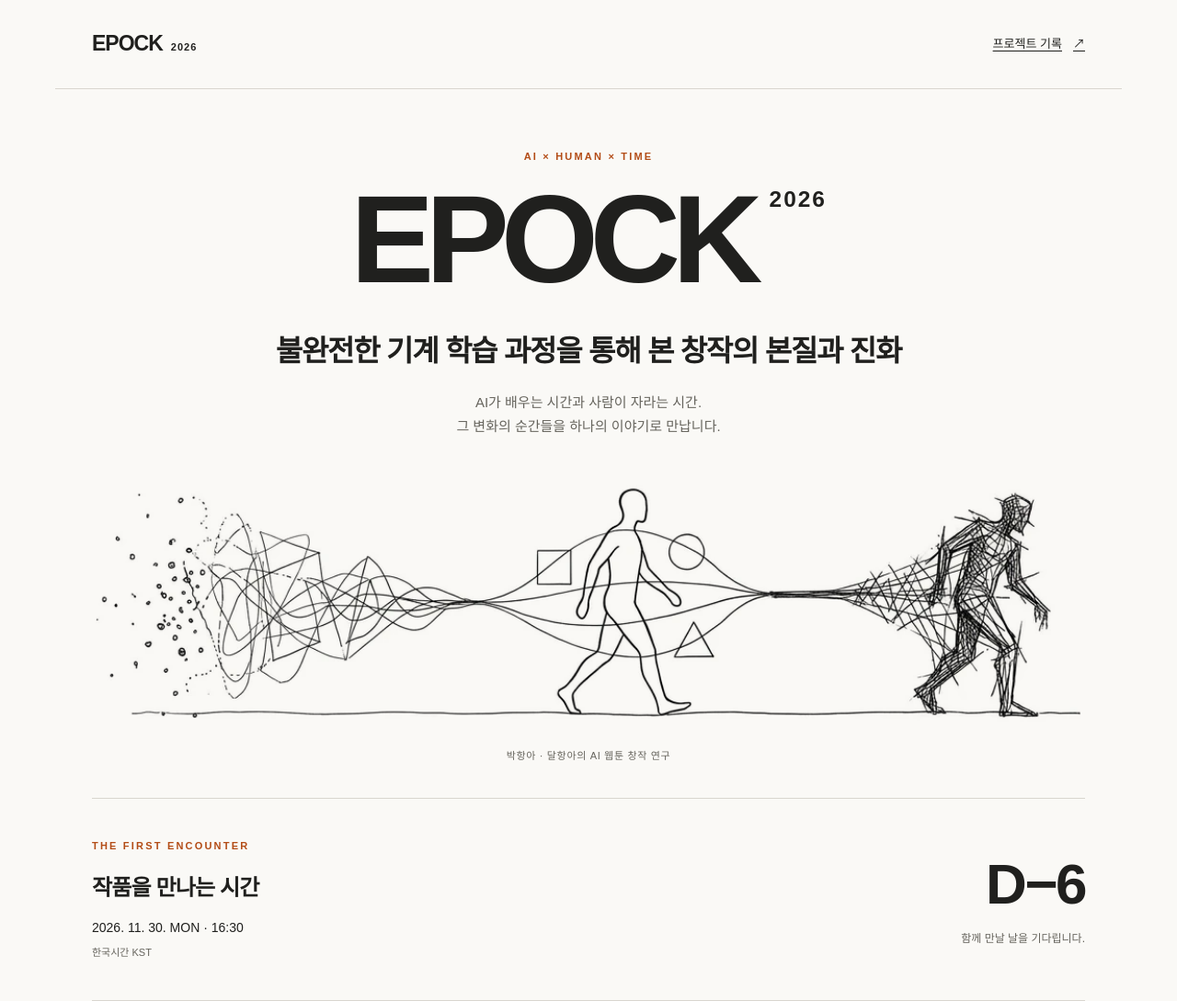
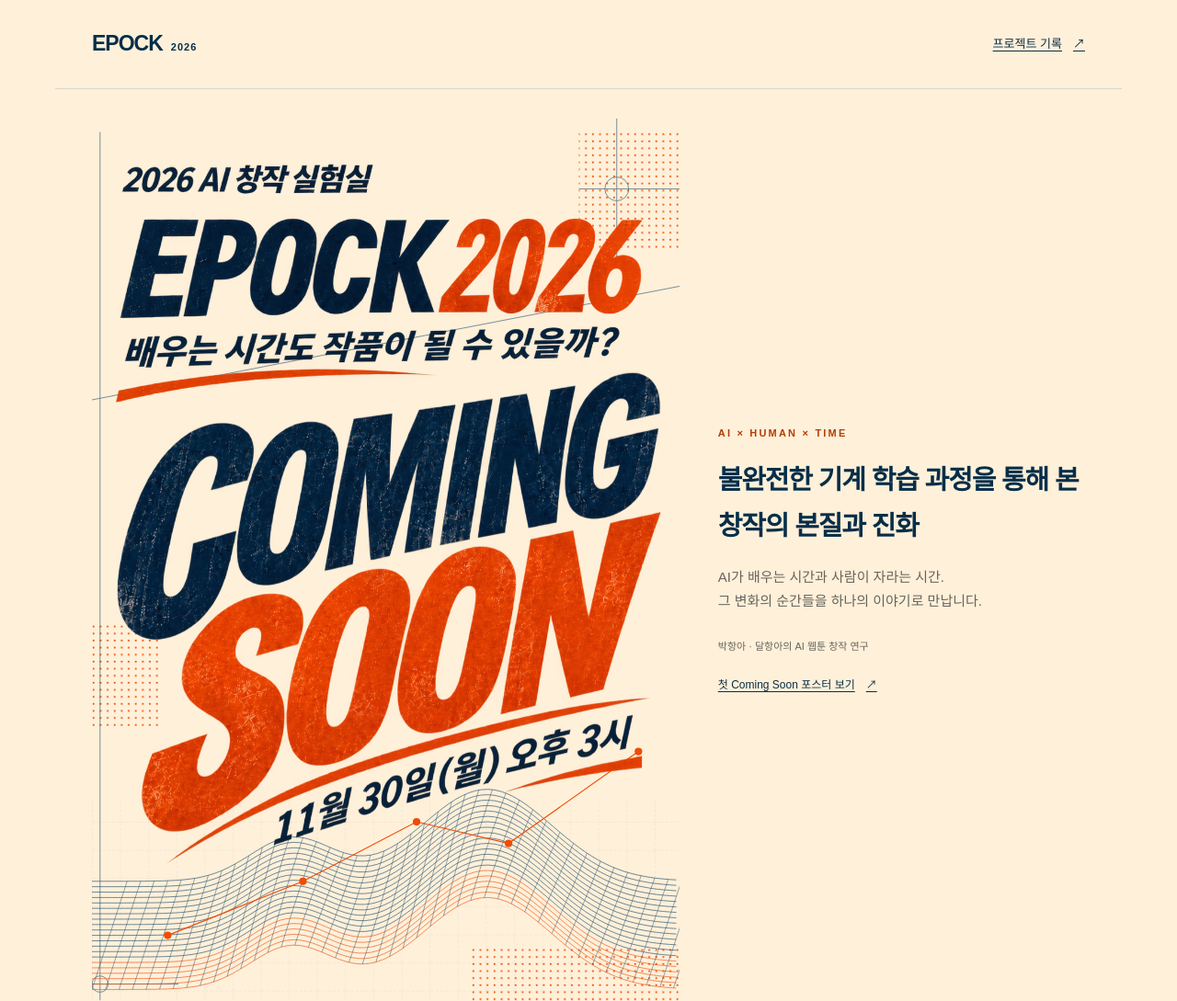
Before and after one commit to Dalhangah/epock2026, a plain HTML site: page index.html in a window 1280 px wide. Shown: the top 1089 px of the page at 92% size. Drawn offline with Linux system fonts and the light colour scheme.

Commit message:
Introduce Coming Soon poster landing and archive first released poster
Animate the supplied transparent typography over separate vector graphics. Preserve the poster, presentation details and credits; hide Coming Soon at the existing release threshold while keeping ARTWORK_READY false.

```diff
--- a/assets/landing/landing.css
+++ b/assets/landing/landing.css
@@ -1,10 +1,10 @@
 :root {
   color-scheme: light;
-  --paper: #faf9f6;
-  --ink: #20201e;
+  --paper: #fff0d9;
+  --ink: #072e49;
   --muted: #66645d;
   --line: #d9d6cf;
-  --accent: #b34c16;
+  --accent: #b53c08;
 }
 * {
   box-sizing: border-box;
@@ -298,3 +298,29 @@ footer {
     margin-left: 10px;
   }
 }
+
+/* The two masks partition one supplied transparent artwork without redrawing type. */
+.sr-only { position: absolute; width: 1px; height: 1px; padding: 0; margin: -1px; overflow: hidden; clip-path: inset(50%); white-space: nowrap; }
+.hero { display: grid; grid-template-columns: minmax(0, 1.6fr) minmax(250px, 1fr); align-items: center; gap: 42px; padding: 32px 0 40px; }
+.poster-stage { position: relative; width: 100%; aspect-ratio: 1086 / 1650; isolation: isolate; }
+.poster-graphics { display: block; width: 100%; height: auto; animation: poster-background 700ms ease-out both; }
+.poster-layer { position: absolute; inset: 0 0 auto; width: 100%; aspect-ratio: 1086 / 1448; }
+.poster-layer img { display: block; width: 100%; height: auto; }
+.poster-logo { clip-path: polygon(0 0,100% 0,100% 32%,0 38%); animation: poster-enter 650ms cubic-bezier(.2,.7,.2,1) 120ms both; }
+.poster-coming { clip-path: polygon(0 38%,100% 32%,100% 100%,0 100%); animation: poster-enter 750ms cubic-bezier(.2,.7,.2,1) 320ms both; }
+.hero-copy { text-align: left; }
+.hero-copy .question { font-size: clamp(21px,2.4vw,29px); margin: 18px 0; }
+.poster-credit { font-size: 11px; color: var(--muted); margin: 28px 0 10px; }
+.poster-archive-link { display: inline-flex; align-items: center; min-height: 44px; font-size: 12px; gap: 12px; }
+@keyframes poster-enter { from { opacity: 0; transform: translateY(20px); } to { opacity: 1; transform: none; } }
+@keyframes poster-background { from { opacity: 0; } to { opacity: 1; } }
+@media (max-width: 760px) {
+  .hero { display: block; padding: 16px 0 30px; }
+  .poster-stage { max-width: 540px; margin: auto; }
+  .hero-copy { text-align: center; margin: 24px 0 0; }
+}
+@media (prefers-reduced-motion: reduce) {
+  .poster-graphics, .poster-layer { animation: none; }
+}
+
+.poster-coming[hidden] { display: none; }
--- a/assets/landing/release.js
+++ b/assets/landing/release.js
@@ -41,6 +41,9 @@ if (typeof document !== "undefined") {
           ? "함께 만날 날을 기다립니다."
           : "EPOCK2026";
     document.getElementById("artwork-link").hidden = state.phase !== "open";
+    document.querySelectorAll("[data-coming-soon]").forEach((element) => {
+      element.hidden = state.phase === "pending" || state.phase === "open";
+    });
     if (state.phase !== lastPhase) {
       document.getElementById("release-status").textContent =
         state.phase === "pending"
--- a/index.html
+++ b/index.html
@@ -7,7 +7,7 @@
       name="description"
       content="EPOCK2026 · AI의 학습과 사람의 성장, 그 사이의 시간을 작품으로 만납니다. 2026년 11월 30일 공개 예정."
     />
-    <meta name="theme-color" content="#faf9f6" />
+    <meta name="theme-color" content="#fff0d9" />
     <title>EPOCK2026 · 불완전한 기계 학습 과정을 통해 본 창작의 본질과 진화</title>
     <link rel="stylesheet" href="assets/landing/landing.css" />
     <script src="assets/landing/release.js" defer></script>
@@ -22,27 +22,23 @@
     </header>
     <main id="main">
       <section class="hero" aria-labelledby="project-title">
-        <p class="eyebrow">AI × HUMAN × TIME</p>
-        <h1 id="project-title">EPOCK<span class="title-year">2026</span></h1>
-        <p class="question">
-          불완전한 기계 학습 과정을 통해 본<br class="mobile-break" />
-          창작의 본질과 진화
-        </p>
-        <p class="intro">
-          AI가 배우는 시간과 사람이 자라는 시간.<br />그 변화의 순간들을 하나의 이야기로 만납니다.
-        </p>
-        <figure class="artwork-figure">
-          <div class="art-crop">
-            <img
-              src="assets/landing/learning-stages.webp"
-              width="1040"
-              height="258"
-              alt="흩어진 선이 사람의 형상으로 모이고 다시 복잡한 선으로 변하는, 배움의 시간을 표현한 그림"
-              fetchpriority="high"
-            />
+        <h1 id="project-title" class="sr-only">EPOCK2026 <span data-coming-soon>— COMING SOON</span></h1>
+        <div class="poster-stage" role="img" aria-label="2026 AI 창작 실험실 EPOCK2026. 배우는 시간도 작품이 될 수 있을까? 11월 30일 월요일 오후 3시 발표.">
+          <img class="poster-graphics" src="assets/landing/coming-soon-graphics.svg" width="1086" height="1650" alt="" aria-hidden="true" />
+          <div class="poster-layer poster-logo" aria-hidden="true">
+            <img src="assets/landing/coming-soon-type.webp" width="1086" height="1448" alt="" fetchpriority="high" />
           </div>
-          <figcaption>박항아 · 달항아의 AI 웹툰 창작 연구</figcaption>
-        </figure>
+          <div class="poster-layer poster-coming" data-coming-soon aria-hidden="true">
+            <img src="assets/landing/coming-soon-type.webp" width="1086" height="1448" alt="" />
+          </div>
+        </div>
+        <div class="hero-copy">
+          <p class="eyebrow">AI × HUMAN × TIME</p>
+          <p class="question">불완전한 기계 학습 과정을 통해 본<br />창작의 본질과 진화</p>
+          <p class="intro">AI가 배우는 시간과 사람이 자라는 시간.<br />그 변화의 순간들을 하나의 이야기로 만납니다.</p>
+          <p class="poster-credit">박항아 · 달항아의 AI 웹툰 창작 연구</p>
+          <a class="poster-archive-link" href="workarchaive/pages/planning.html#coming-soon-poster">첫 Coming Soon 포스터 보기 <span aria-hidden="true">↗</span></a>
+        </div>
       </section>
       <section class="release" aria-labelledby="release-heading">
         <div class="release-heading">
```
Also changed, not shown: workarchaive/pages/behind.html (+2 -1 lines), workarchaive/pages/planning.html (+12 -2 lines), assets/landing/coming-soon-graphics.svg (added), assets/landing/coming-soon-type.webp (added), workarchaive/images/coming-soon/poster-543.webp (added), workarchaive/images/coming-soon/poster.webp (added).
